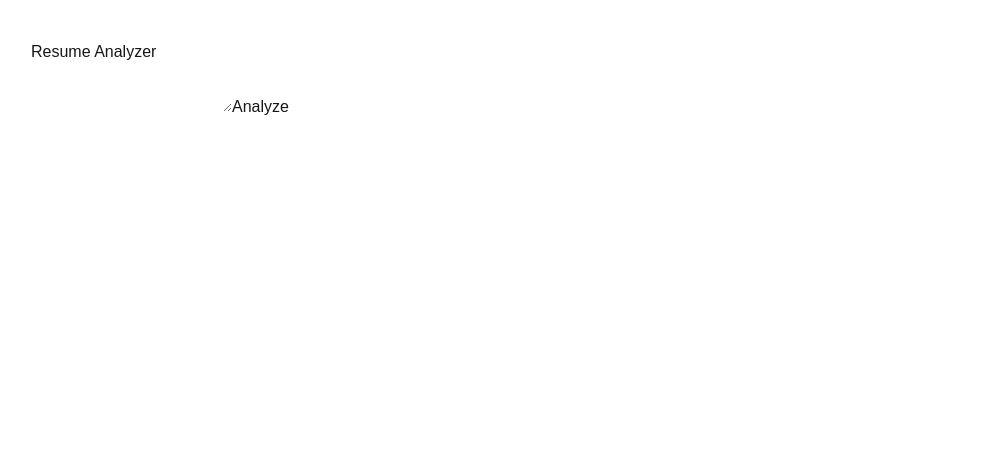
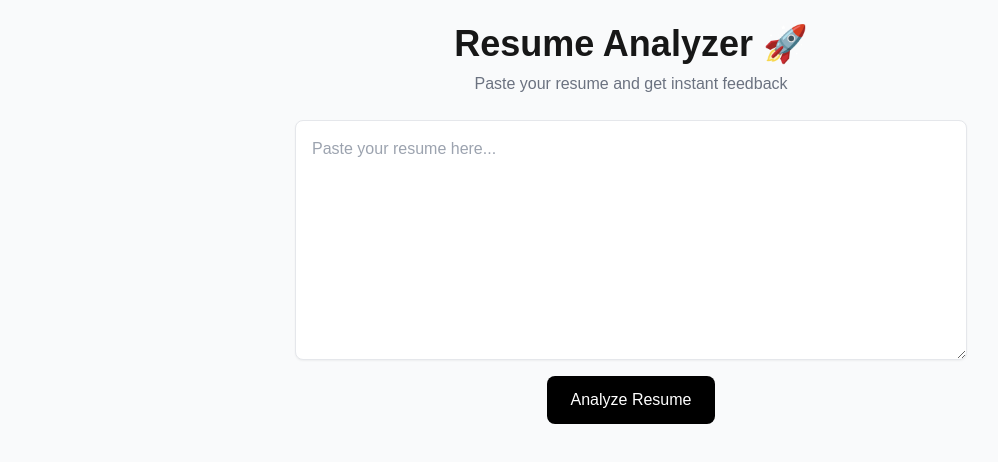
Before and after one commit to Saadahmed05/resumefeedback, a Next.js app: page /analyze in a window 1280 px wide. Shown: the top 462 px of the page, without its empty margins (9-1007 px from the left). Built offline with nearby package versions, Linux system fonts and the light colour scheme.

Commit message:
UI Upgrade

```diff
--- a/src/app/analyze/page.tsx
+++ b/src/app/analyze/page.tsx
@@ -2,10 +2,20 @@
 
 import { useState } from "react";
 
-export default function Page() {
+export default function AnalyzePage() {
   const [text, setText] = useState("");
+  const [loading, setLoading] = useState(false);
+  const [result, setResult] = useState<any>(null);
 
   const analyze = async () => {
+    if (!text.trim()) {
+      alert("Paste your resume first");
+      return;
+    }
+
+    setLoading(true);
+
+    try {
       const res = await fetch("/api/analyze", {
         method: "POST",
         headers: {
@@ -15,21 +25,87 @@ export default function Page() {
       });
 
       const data = await res.json();
-    alert(JSON.stringify(data));
+      setResult(data);
+    } catch (err) {
+      alert("Something went wrong");
+    }
+
+    setLoading(false);
   };
 
   return (
-    <div style={{ padding: 40 }}>
-      <h1>Resume Analyzer</h1>
+    <div className="min-h-screen bg-gray-50 flex flex-col items-center p-6">
 
+      {/* HEADER */}
+      <h1 className="text-4xl font-bold mb-2">
+        Resume Analyzer 🚀
+      </h1>
+
+      <p className="text-gray-500 mb-6">
+        Paste your resume and get instant feedback
+      </p>
+
+      {/* TEXTAREA */}
       <textarea
+        placeholder="Paste your resume here..."
         value={text}
         onChange={(e) => setText(e.target.value)}
+        className="w-full max-w-2xl h-60 p-4 border rounded-lg shadow-sm focus:outline-none focus:ring-2 focus:ring-black"
       />
 
-      <button onClick={analyze}>
-        Analyze
+      {/* BUTTON */}
+      <button
+        onClick={analyze}
+        className="mt-4 bg-black text-white px-6 py-3 rounded-lg hover:opacity-90"
+      >
+        {loading ? "Analyzing..." : "Analyze Resume"}
       </button>
+
+      {/* RESULT */}
+      {result && (
+        <div className="mt-8 w-full max-w-2xl bg-white p-6 rounded-lg shadow">
+
+          <h2 className="text-2xl font-bold mb-2">
+            Score: {result.score}/100
+          </h2>
+
+          <p className="text-gray-600 mb-4">
+            {result.summary}
+          </p>
+
+          {/* STRENGTHS */}
+          <div className="mb-4">
+            <h3 className="font-semibold">✅ Strengths</h3>
+            <ul className="list-disc ml-5 text-sm text-gray-700">
+              {result.strengths.map((s: string, i: number) => (
+                <li key={i}>{s}</li>
+              ))}
+            </ul>
+          </div>
+
+          {/* GAPS */}
+          <div className="mb-4">
+            <h3 className="font-semibold">⚠️ Gaps</h3>
+            <ul className="list-disc ml-5 text-sm text-gray-700">
+              {result.gaps.map((g: string, i: number) => (
+                <li key={i}>{g}</li>
+              ))}
+            </ul>
+          </div>
+
+          {/* IMPROVEMENTS */}
+          <div>
+            <h3 className="font-semibold">🚀 Improvements</h3>
+            <ul className="list-disc ml-5 text-sm text-gray-700">
+              {result.improvements.map((imp: string, i: number) => (
+                <li key={i}>{imp}</li>
+              ))}
+            </ul>
+          </div>
+
+        </div>
+      )}
+
     </div>
   );
 }
```
Lines whose indentation alone changed are shown as unchanged.
